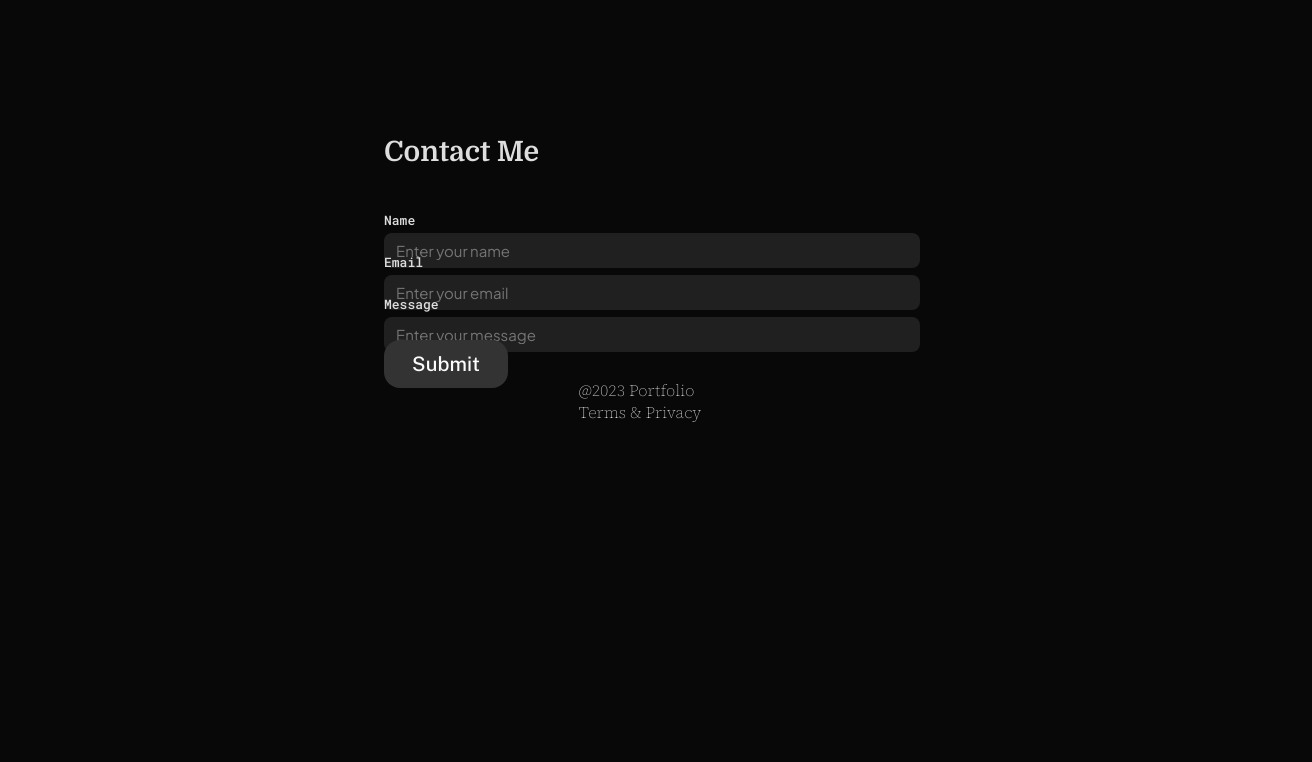
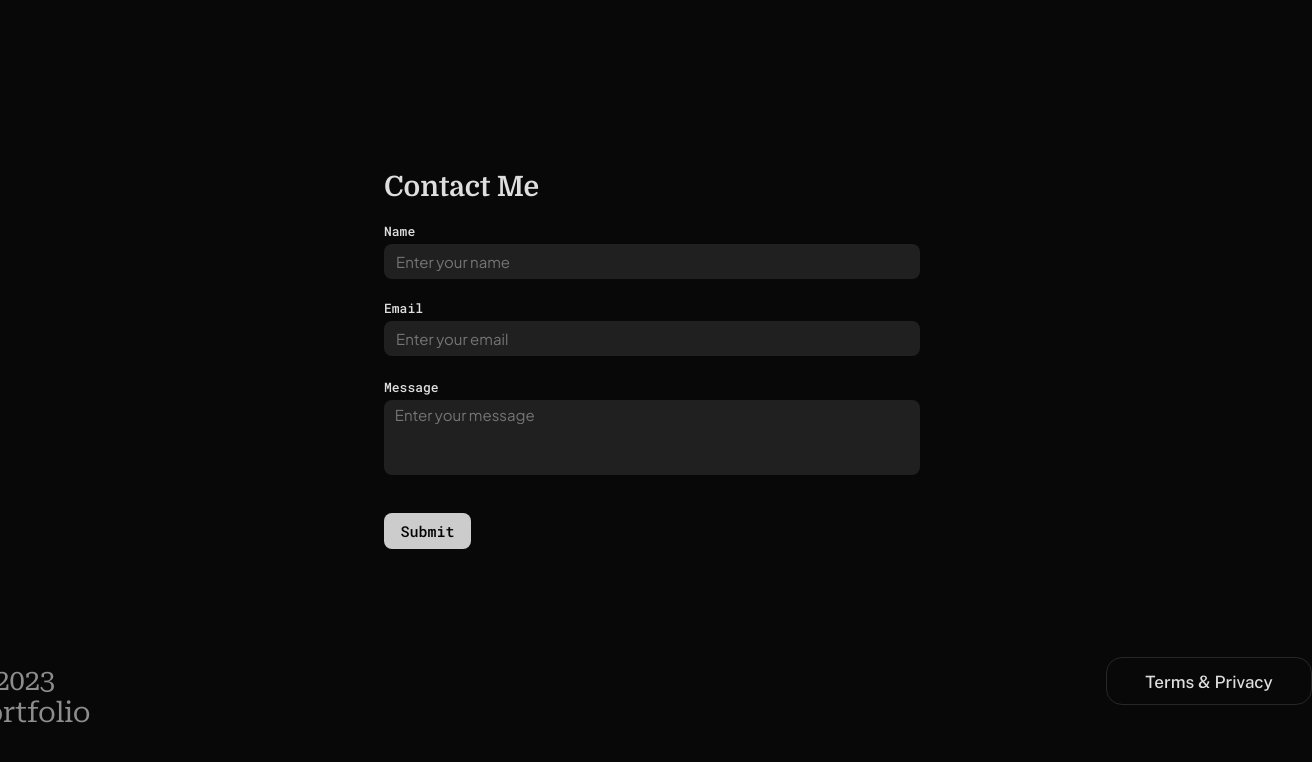
Before and after one commit to Aloklovescode/CapstoneProject, a plain HTML site: page index.html in a window 1280 px wide. Shown: the part 4673-5435 px from the top of the page, 1312 px wide, since content can reach past the window. Before the commit the page ends 5096 px from the top, so only its background shows below. Drawn offline with nearby package versions, Linux system fonts and the light colour scheme; a web font is replaced by a local one.

Commit message:
Update style.css

```diff
--- a/style.css
+++ b/style.css
@@ -468,7 +468,7 @@ button{
 }
 .connected{
     width: 100%;
-    height: 428px;
+    height: 628px;
     display: flex;
     align-items: center;
     justify-content:center;
@@ -538,7 +538,7 @@ input[type="submit"]{
 }
 .contact-form{
     width: 100%;
-    height: 554px;
+    height: 584px;
     display: flex;
     align-items: center;
     justify-content: center;
@@ -566,10 +566,11 @@ formrow{
     color: rgba(8,8,8,1);
     justify-content: center;
     flex-direction: column;
-    margin-top: 10px;
+    margin-top: 5px;
+    box-sizing: border-box;
 }
 #one{
-    margin-top: 56px;
+    margin-top: 36px;
     margin-bottom: 10px;
 }
 formrow label{
@@ -605,3 +606,95 @@ formrow input{
     background-color: rgba(204, 204, 204, 0.12);
     color: rgba(255, 255, 255, 0);
 }
+#message{
+    width: 512px;
+    height: 86px;
+    border-radius: 8px;
+    padding: 8px 12px;
+    gap: 8px;
+    background-color: rgba(204, 204, 204, 0.12);
+    color: rgba(255, 255, 255, 0);
+    text-align: start;
+}
+#third{
+    height: 96px;
+    position: relative;
+}
+#message::placeholder{
+    position: absolute;
+    top: 7%;
+    left: 2%;
+}
+.submit-btn{
+   width: 512px;
+   height: 52px;
+   padding-top: 8px;
+   padding-bottom: 8px;
+   gap: 12px;
+
+}
+form{
+    height: 350px;
+    display: flex;
+    align-items: center;
+    flex-direction: column;
+    justify-content: center;
+    align-items: flex-start;
+    gap: 30px;
+}
+form input[type="submit"]{
+    height: 36px;
+    width: 87px;
+    padding: 8px 16px;
+    background-color: rgba(204, 204, 204, 1);
+    color: rgba(3, 3, 3, 1);
+    border-radius: 8px;
+    text-align: center;
+    font-size: 15px;
+    font-weight: 500;
+    line-height: 20px;
+    font-family: "Roboto mono";
+}
+footer{
+    width: 1344px;
+    height: 172px;
+    border-top: 1.5px;
+    padding-top: 16px;
+    padding-bottom: 28px;
+    gap: 28px;
+    display: flex;
+    align-items: center;
+    justify-content: space-between;
+}
+.footer-container{
+    width: 1344px;
+    height: 48px;
+    display: flex;
+    align-items: center;
+    justify-content: space-between;
+}
+.page-link{
+    width: 212px;
+    height: 32px;
+    gap: 36px;
+    font-family: "Roboto Serif";
+    font-weight: 400;
+    font-size: 28px;
+    line-height: 32px;
+    letter-spacing: -0.02em;
+    color: rgba(222, 222, 222, 0.62);
+}
+.button-lrg{
+    width: 206px;
+    height: 48px;
+    border: 1.5px solid rgba(163, 163, 163, 0.2);
+    border-radius: 16px;
+    padding: 12px 28px;
+    box-sizing: border-box;
+    font-size: 17px;
+    font-weight: 500;
+    font-family: "Public Sans";
+    line-height: 24px;
+    color: rgba(222, 222, 222, 1);
+    text-align: center;
+}
```
